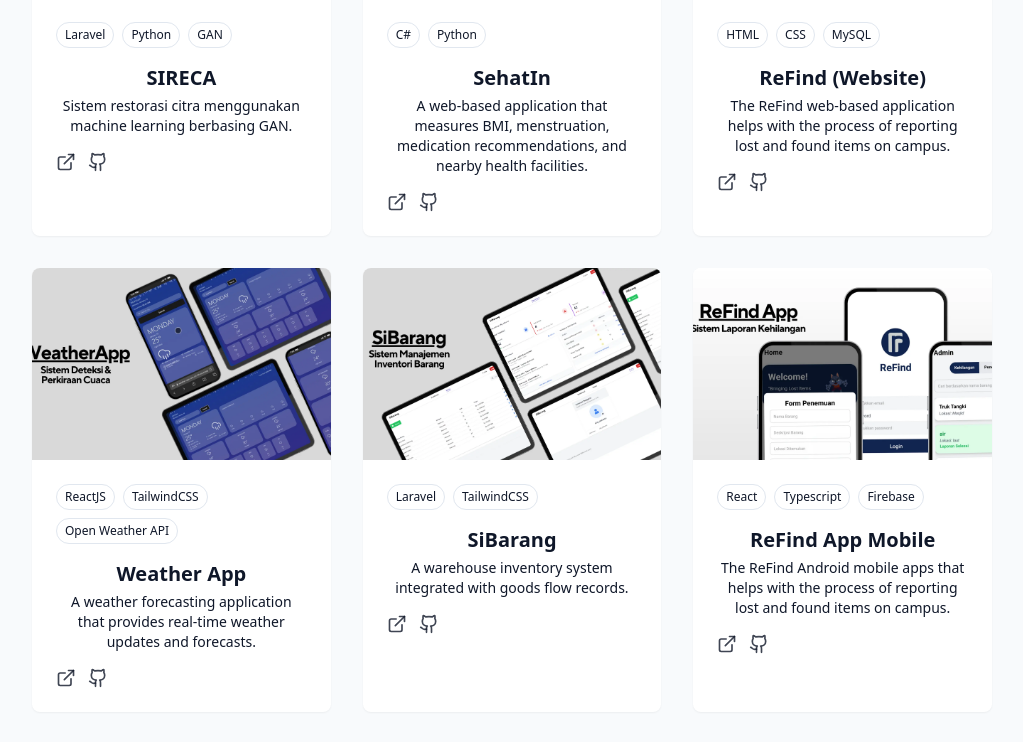
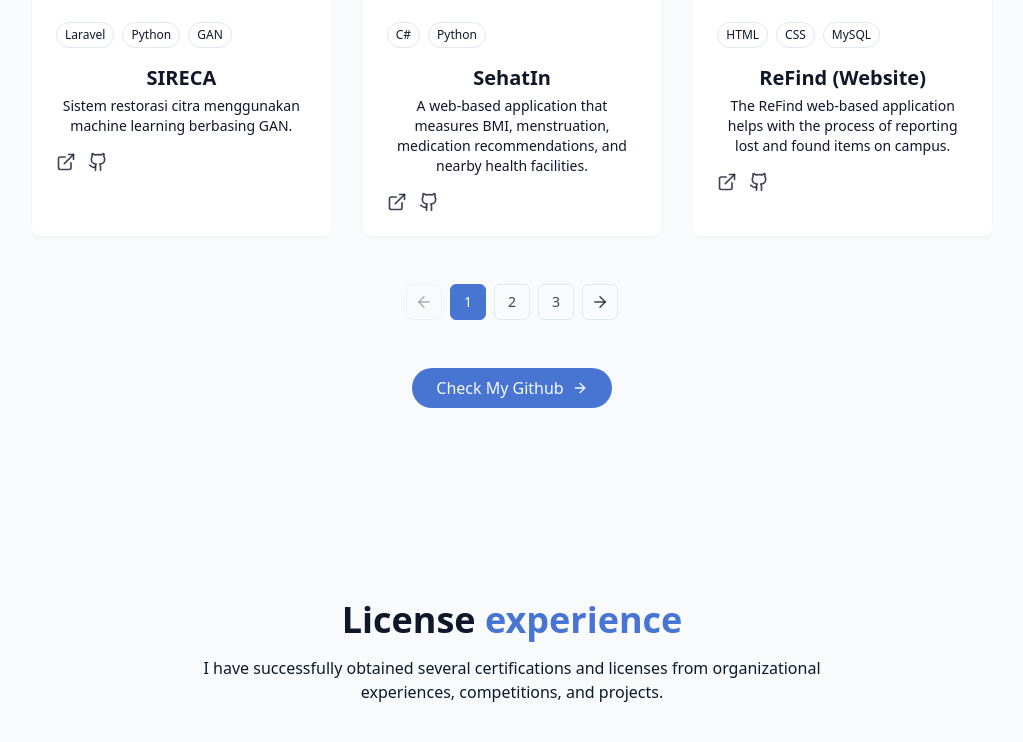
Before and after one commit to rifqiadrianto007/React_Portofolio, a React (Vite) app: page / in a window 1280 px wide. Shown: the part 3312-4054 px from the top of the page, without its empty margins (128-1151 px from the left). Built offline with nearby package versions, Linux system fonts and the light colour scheme.

Commit message:
update : add pagination

```diff
--- a/src/components/ProjectsSection.jsx
+++ b/src/components/ProjectsSection.jsx
@@ -1,4 +1,5 @@
-import { ArrowRight, ExternalLink, Github } from "lucide-react";
+import { useState } from "react";
+import { ArrowLeft, ArrowRight, ExternalLink, Github } from "lucide-react";
 
 const projects = [
     {
@@ -152,6 +153,14 @@ const projects = [
 ];
 
 export const ProjectsSection = () => {
+    const projectsPerPage = 6;
+    const [currentPage, setCurrentPage] = useState(1);
+    const totalPages = Math.ceil(projects.length / projectsPerPage);
+    const visibleProjects = projects.slice(
+        (currentPage - 1) * projectsPerPage,
+        currentPage * projectsPerPage
+    );
+
     return (
         <section id="projects" className="py-24 px-4 relative">
             <div className="container mx-auto max-w-5xl">
@@ -164,9 +173,9 @@ export const ProjectsSection = () => {
                 </p>
 
                 <div className="grid grid-cols-1 md:grid-cols-2 lg:grid-cols-3 gap-8">
-                    {projects.map((project, key) => (
+                    {visibleProjects.map((project) => (
                         <div
-                            key={key}
+                            key={project.id}
                             className="group bg-card rounded-lg overflow-hidden shadow-xs card-hover">
                             <div className="h-48 overflow-hidden">
                                 <img
@@ -178,7 +187,7 @@ export const ProjectsSection = () => {
                             <div className="p-6">
                                 <div className="flex flex-wrap gap-2 mb-4">
                                     {project.tags.map((tag) => (
-                                        <span className="px-2 py-1 text-xs font-medium border rounded-full bg-secondary text-secondary-foreground">
+                                        <span key={tag} className="px-2 py-1 text-xs font-medium border rounded-full bg-secondary text-secondary-foreground">
                                             {tag}
                                         </span>
                                     ))}
@@ -209,6 +218,46 @@ export const ProjectsSection = () => {
                     ))}
                 </div>
 
+                <div className="flex justify-center items-center gap-2 mt-12">
+                    <button
+                        type="button"
+                        aria-label="Previous projects page"
+                        onClick={() => setCurrentPage((page) => page - 1)}
+                        disabled={currentPage === 1}
+                        className="p-2 rounded-md border text-foreground/80 hover:text-primary hover:border-primary transition-colors disabled:opacity-40 disabled:pointer-events-none"
+                    >
+                        <ArrowLeft size={18} />
+                    </button>
+
+                    {Array.from({ length: totalPages }, (_, index) => index + 1).map(
+                        (page) => (
+                            <button
+                                key={page}
+                                type="button"
+                                aria-label={`Go to projects page ${page}`}
+                                aria-current={currentPage === page ? "page" : undefined}
+                                onClick={() => setCurrentPage(page)}
+                                className={`min-w-9 h-9 px-2 rounded-md border text-sm transition-colors ${currentPage === page
+                                        ? "bg-primary text-primary-foreground border-primary"
+                                        : "text-foreground/80 hover:text-primary hover:border-primary"
+                                    }`}
+                            >
+                                {page}
+                            </button>
+                        )
+                    )}
+
+                    <button
+                        type="button"
+                        aria-label="Next projects page"
+                        onClick={() => setCurrentPage((page) => page + 1)}
+                        disabled={currentPage === totalPages}
+                        className="p-2 rounded-md border text-foreground/80 hover:text-primary hover:border-primary transition-colors disabled:opacity-40 disabled:pointer-events-none"
+                    >
+                        <ArrowRight size={18} />
+                    </button>
+                </div>
+
                 <div className="text-center mt-12">
                     <a
                         className="cosmic-button w-fit flex items-center mx-auto gap-2"
```
